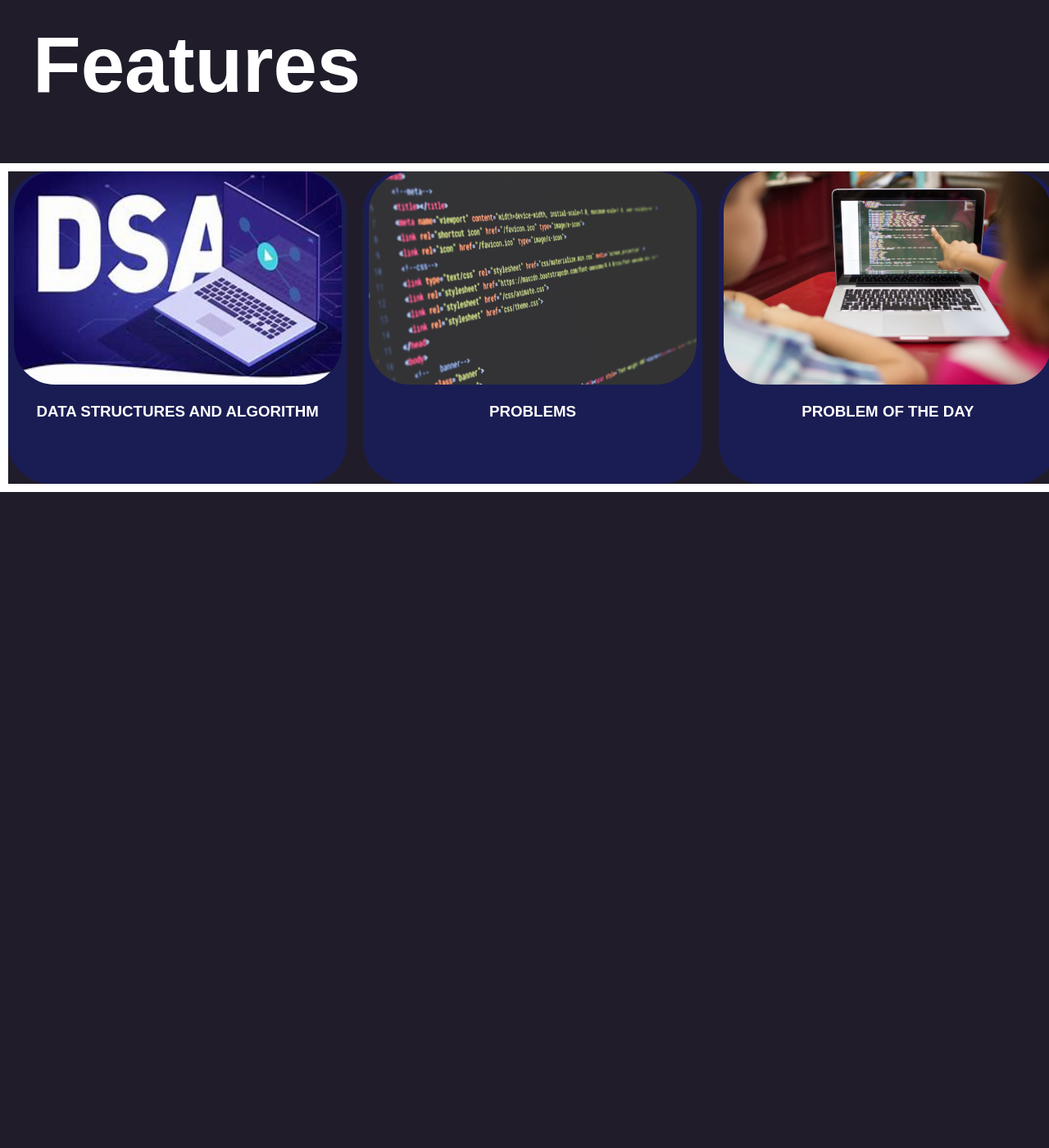
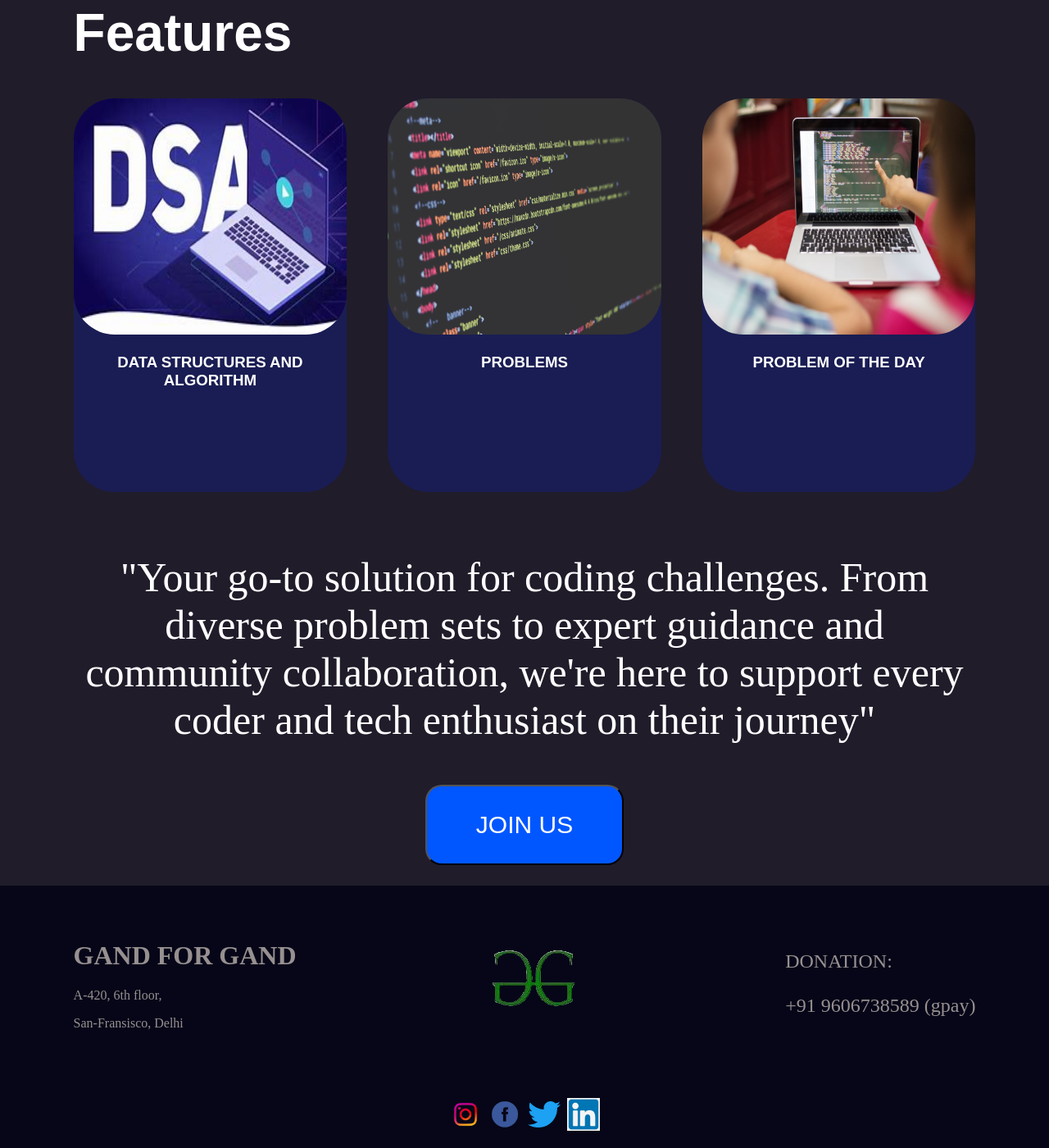
Before and after one commit to Bnir/GFG, a plain HTML site: page index.html in a window 1280 px wide. Shown: the part 848-2248 px from the top of the page at 82% size. Before the commit the page ends 1448 px from the top, so only its background shows below. Drawn offline with Linux system fonts and the light colour scheme.

Commit message:
Finished Index page Added content Section Added Footer Section with social links

```diff
--- a/index.html
+++ b/index.html
@@ -36,14 +36,55 @@
     </div>
     <div class="features-container">
         <div class="features">
-            <h1 style="margin-left: 40px;">Features</h>
+            <h1>Features</h>
         </div>
         <div class="feature-card">
-            <div class="card card-1"> <img src="DSA.jpeg" width="400px" height="260px" alt=""><h3> DATA STRUCTURES AND ALGORITHM</h3> </div>
-            <div class="card card-2"> <img src="good-coding-practice.jpg" width="400px" height="260px" alt=""><h3>PROBLEMS</h3></div>
-            <div class="card card-3"> <img src="iStock-996990478.jpg" width="400px" height="260px" alt=""><h3> PROBLEM OF THE DAY</h3></div>
+            <div class="card card-1"> <img src="DSA.jpeg" width="100%" height="60%" alt="">
+                <h3> DATA STRUCTURES AND ALGORITHM</h3>
+            </div>
+            <div class="card card-2"> <img src="good-coding-practice.jpg" width="100%" height="60%" alt="">
+                <h3>PROBLEMS</h3>
+            </div>
+            <div class="card card-3"> <img src="iStock-996990478.jpg" width="100%" height="60%" alt="">
+                <h3> PROBLEM OF THE DAY</h3>
+            </div>
         </div>
     </div>
 
 
+    <div class="content">
+        <div>
+            <p class="para">"Your go-to solution for coding challenges. From diverse problem sets to expert guidance and
+                community collaboration, we're here to support every coder and tech enthusiast on their journey"</p>
+        </div>
+        <div><button class="join-btn">JOIN US </button></div>
+
+    </div>
+
 </body>
+<footer>
+    <div class="footer-cont-1">
+        <div><p> <h1>GAND FOR GAND</h1>
+    A-420, 6th floor,</p>
+   <p> San-Fransisco, Delhi</p>
+        </div>
+        <div class="footer-logo"><img src="logo.png"> </div>
+        <div class="footer-donation">
+            DONATION:
+        <br>
+        <br>
+            +91 9606738589
+            (gpay)
+        </div>
+
+    </div>
+    <div class="footer-cont-2">
+        <a href="" ><img src="/logos/insta.png" alt="insta"></a>
+        <a href="" ><img src="/logos/facebook.png" alt="insta"></a>
+        <a href="" ><img src="/logos/twitter.png" alt="insta"></a>
+        <a href="" ><img src="/logos/linkedin.jpeg" alt="insta"></a>
+
+</div>
+</footer>
+
+</html>
--- a/style.css
+++ b/style.css
@@ -2,6 +2,11 @@ body{
     background-color: rgb(32, 28, 42);
     margin: 0 auto;
 }
+
+button{
+    cursor: pointer;
+}
+
 .navbar-container{
     display: flex;
     flex-direction: column;
@@ -77,10 +82,12 @@ body{
     display: flex;
     flex-direction: column;
     height: 80vh;
+    width: 86%;
+    margin: 0 auto;
 
 }
 .features{
-    font-size: 3rem;
+    font-size: 2rem;
     color: white;
     font-family: sans-serif;
 
@@ -88,11 +95,11 @@ body{
 .feature-card{
     display:grid;
     grid-template-columns: 1fr 1fr 1fr ;
-    grid-gap: 20px;
+    grid-gap: 50px;
     width:100%;
+    margin: 0 auto;
     justify-content: space-evenly;
     height: 600px;
-    border: 10px solid white;
 
 }
 .card{
@@ -111,3 +118,65 @@ body{
 .card img{
     border-radius: 50px;
 }
+
+.content{
+    height: 60vh;
+    display: flex;
+    justify-content: center;
+    color: white;
+    align-items: center;
+    font-size: 50px;
+    width: 86%;
+    margin: 0 auto;
+    text-align: center;
+    flex-direction: column;
+}
+
+.join-btn{
+    padding: 30px 60px;
+    font-size: 30px;
+    border-radius: 20px;
+    background-color: #0057FF;
+    color:white;
+}
+
+footer{
+    background-color: #060618;
+    height: 40vh;
+    display: flex;
+    flex-direction: column;
+    justify-content: space-around;
+    color:rgb(151, 144, 144);
+
+}
+
+.footer-cont-1{
+    width: 86%;
+    margin: 0 auto;
+    display: flex;
+    flex-direction: row;
+    justify-content: space-between;
+    align-items: center;
+    align-content: center;
+}
+
+.footer-logo img{
+    height:200px;
+
+}
+.footer-donation{
+    font-size: 1.5rem;
+}
+.footer-cont-2{
+    display:flex;
+    justify-content: center;
+    align-items: center;
+
+
+}
+
+.footer-cont-2 img{
+    display: flex;
+    margin: 4px;
+    width: 40px;
+}
```
Also changed, not shown: logos/facebook.png (added), logos/insta.png (added), logos/linkedin.jpeg (added), logos/twitter.png (added).
